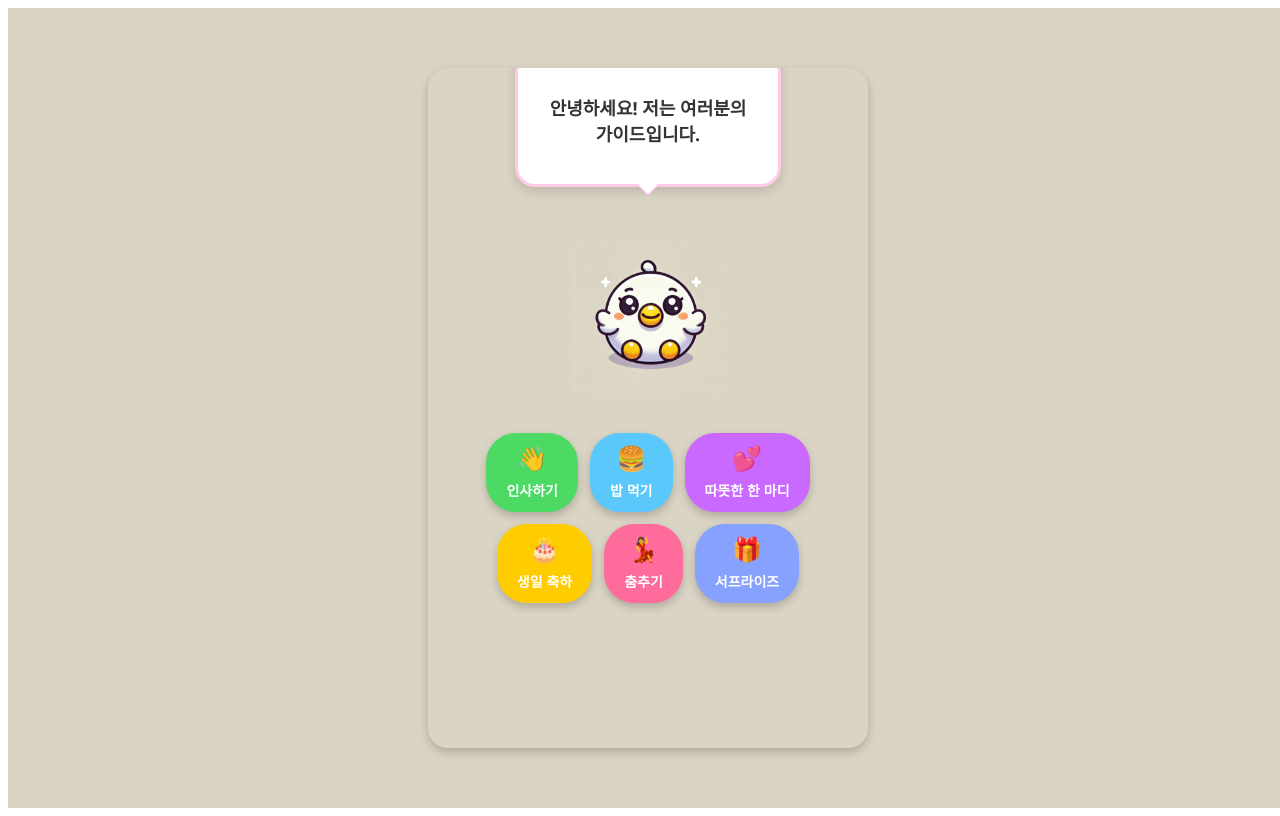
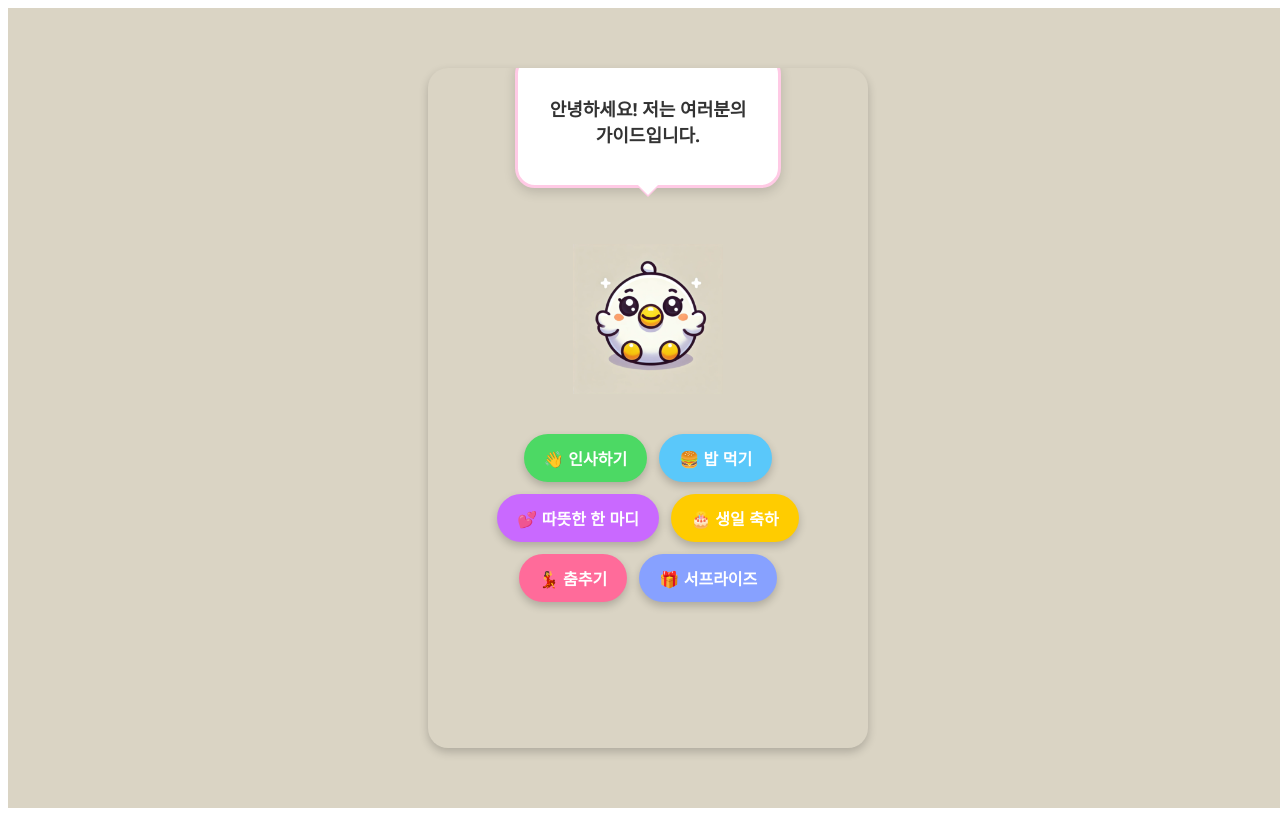
Before and after one commit to JangBogwang/birthday, a Vue app in the folder birthday/: page /play in a window 1280 px wide. Built offline with nearby package versions, Linux system fonts and the light colour scheme.

Commit message:
play 페이지 수정

```diff
--- a/birthday/src/views/Play.vue
+++ b/birthday/src/views/Play.vue
@@ -9,13 +9,13 @@ const currentMessage = ref(fullText);
 // 버튼 액션 메시지 - 각 액션별로 여러 메시지 배열로 변경
 const messages = {
   greeting: [
-    "안녕하세요! 반갑습니다.",
-    "만나서 정말 반가워요!",
-    "오늘 하루도 멋진 하루 되세요!"
+    "안녕!",
+    "만나서 정말 반가워!",
+    "오늘 하루도 멋진 하루!",
+    "행복한 하루 보내!"
   ],
   eat: [
     "맛있다! 냠냠~",
-    "오늘 점심은 뭐 드셨나요?",
     "밥 먹고 힘내요!"
   ],
   help: [
@@ -43,6 +43,7 @@ const messages = {
 // 캐릭터 상태
 const isWaving = ref(false);
 const isDancing = ref(false);
+const isEating = ref(false);
 
 // 한 글자씩 출력하는 함수
 const typeText = (text: string) => {
@@ -75,8 +76,12 @@ const handleGreeting = () => {
 };
 
 const handleEat = () => {
+  isEating.value = true;
   currentMessage.value = getRandomMessage(messages.eat);
   typeText(currentMessage.value);
+  setTimeout(() => {
+    isEating.value = false;
+  }, 3000);
 };
 
 const handleHelp = () => {
@@ -115,39 +120,26 @@ onMounted(() => {
       <div class="speech-bubble">
         <p>{{ displayedText }}</p>
       </div>
+      <template v-if="isEating">
+        <video src="/eating.mp4" autoplay muted class="character"></video>
+      </template>
+      <template v-else>
         <img
           src="/character.png"
           alt="Character"
           class="character"
           :class="{ 'wave-animation': isWaving, 'dance-animation': isDancing }"
         />
+      </template>
     </div>
 
     <div class="buttons-container">
-      <button @click="handleGreeting" class="action-button greeting-btn">
-        <span class="button-icon">👋</span>
-        <span class="button-text">인사하기</span>
-      </button>
-      <button @click="handleEat" class="action-button eat-btn">
-        <span class="button-icon">🍔</span>
-        <span class="button-text">밥 먹기</span>
-      </button>
-      <button @click="handleHelp" class="action-button help-btn">
-        <span class="button-icon">💕</span>
-        <span class="button-text">따뜻한 한 마디</span>
-      </button>
-      <button @click="handleJoke" class="action-button joke-btn">
-        <span class="button-icon">🎂</span>
-        <span class="button-text">생일 축하</span>
-      </button>
-      <button @click="handleDance" class="action-button dance-btn">
-        <span class="button-icon">💃</span>
-        <span class="button-text">춤추기</span>
-      </button>
-      <button @click="handleSurprise" class="action-button surprise-btn">
-        <span class="button-icon">🎁</span>
-        <span class="button-text">서프라이즈</span>
-      </button>
+      <button @click="handleGreeting" class="action-button greeting-btn">👋 인사하기</button>
+      <button @click="handleEat" class="action-button eat-btn">🍔 밥 먹기</button>
+      <button @click="handleHelp" class="action-button help-btn">💕 따뜻한 한 마디</button>
+      <button @click="handleJoke" class="action-button joke-btn">🎂 생일 축하</button>
+      <button @click="handleDance" class="action-button dance-btn">💃 춤추기</button>
+      <button @click="handleSurprise" class="action-button surprise-btn">🎁 서프라이즈</button>
     </div>
   </div>
 </template>
```
Also changed, not shown: 1 other file (tests, documents, lock files or other folders). Lines whose indentation alone changed are shown as unchanged.
